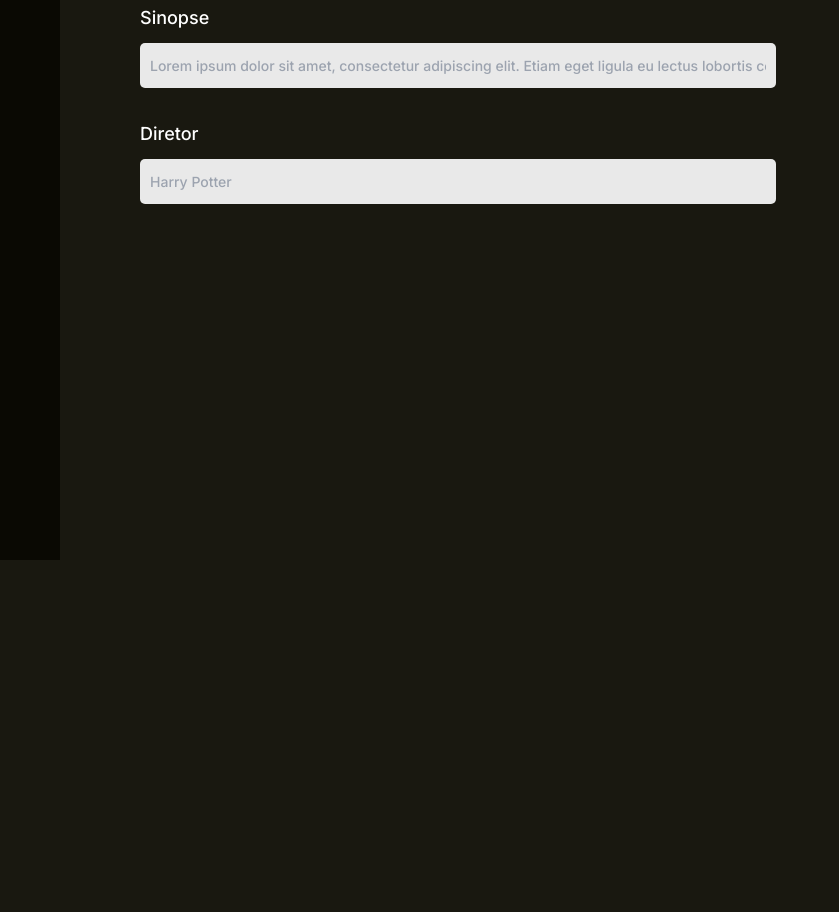
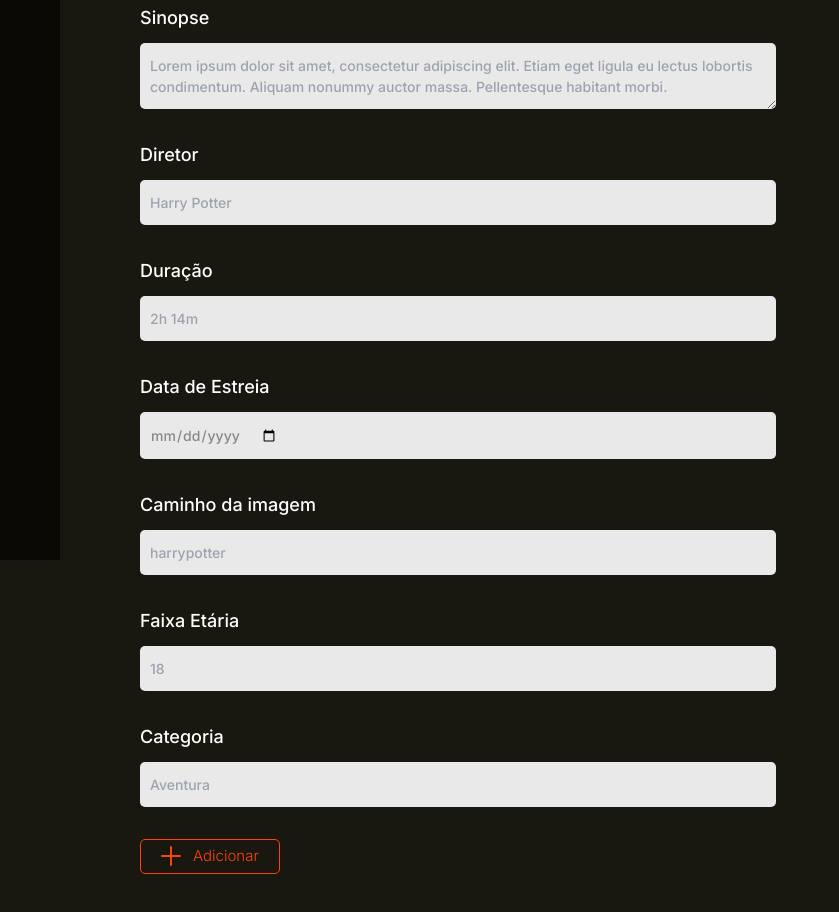
Before and after one commit to arthurfoschiani/SagaProject-web, a Next.js app: page /films/new in a window 1280 px wide. Shown: the part 240-1152 px from the top of the page, without its empty margins (0-839 px from the left). Before the commit the page ends 800 px from the top, so only its background shows below. Built offline with nearby package versions, Linux system fonts and the light colour scheme.

Commit message:
feat(): Implementa cadastro de filmes

```diff
--- a/next.config.js
+++ b/next.config.js
@@ -2,3 +2,9 @@
 const nextConfig = {}
 
 module.exports = nextConfig
+
+module.exports = {
+    experimental: {
+        serverActions: true,
+    },
+}
--- a/package.json
+++ b/package.json
@@ -14,6 +14,7 @@
     "postcss": "8.4.30",
     "react": "18.2.0",
     "react-dom": "18.2.0",
+    "react-hot-toast": "^2.4.1",
     "tailwindcss": "3.3.3"
   }
 }
--- /dev/null
+++ b/src/actions/films.js
@@ -0,0 +1,23 @@
+"use server"
+
+import { revalidatePath } from "next/cache"
+
+export async function create(data){
+    const url = "http://localhost:8080/filmes"
+
+    const options = {
+        method: "POST",
+        body: JSON.stringify(Object.fromEntries(data)),
+        headers: {
+            "Content-Type": "application/json"
+        }
+    }
+
+    const resp = await fetch(url, options)
+
+    console.log(resp)
+
+    if (resp.status !== 201) return { error : "erro ao cadastrar"}
+
+    revalidatePath("/filmes")
+}
--- a/src/app/films/new/page.css
+++ b/src/app/films/new/page.css
@@ -24,39 +24,10 @@ section>article {
 }
 
 .new-film>form {
-    margin-top: 5vh;
+    margin: 5vh 0;
     width: 60%;
     display: flex;
     flex-direction: column;
     justify-content: space-between;
     gap: 4vh;
 }
-
-.new-film>form>.input-form {
-    display: flex;
-    flex-direction: column;
-    justify-content: center;
-    align-items: flex-start;
-    gap: 12px;
-    width: 100%;
-}
-
-.new-film>form>.input-form>p {
-    color: var(--White, #FFF);
-    font-size: 18px;
-    font-weight: 500;
-    width: 100%;
-}
-
-.new-film>form>.input-form>input {
-    display: flex;
-    padding: 12px 10px;
-    align-items: center;
-    color: #888;
-    font-size: 14px;
-    font-weight: 500;
-    border-radius: 5px;
-    background: #E9E9E9;
-    width: 100%;
-    border: none;
-}
--- a/src/app/films/new/page.jsx
+++ b/src/app/films/new/page.jsx
@@ -1,32 +1,54 @@
+"use client"
+
 import Image from "next/image";
+import { useRouter } from "next/navigation";
+
+import { create } from "@/actions/films";
 
 import './page.css';
 
+import iconAdd from 'public/assets/icons/icon_add.svg';
+
 import Navbar from '@/components/navbar/navbar';
+import Input from '@/components/input/input';
 import Button from '@/components/button/button';
+import toast from "react-hot-toast";
 
 export default function FilmManagement() {
+  const { push } = useRouter();
+
+  async function onSubmit(formData) {
+    const resp = await create(formData)
+
+    if (resp?.error) {
+      toast.error(resp.error)
+      return
+    }
+
+    push("/films")
+  }
+
   return (
     <main>
-      <Navbar/>
+      <Navbar />
       <section>
         <article className="new-film">
           <div className="header">
             <h2>Cadastro de filmes</h2>
           </div>
-          <form>
-            <div className="input-form">
-              <p>Título do filme</p>
-              <input placeholder="Harry Potter" />
-            </div>
-            <div className="input-form">
-              <p>Sinopse</p>
-              <input placeholder="Lorem ipsum dolor sit amet, consectetur adipiscing elit. Etiam eget ligula eu lectus lobortis condimentum. Aliquam nonummy auctor massa. Pellentesque habitant morbi." />
-            </div>
-            <div className="input-form">
-              <p>Diretor</p>
-              <input placeholder="Harry Potter" />
-            </div>
+          <form action={onSubmit}>
+            <Input name="titulo" label="Título do filme" placeholder="Harry Potter" />
+            <Input name="sinopse" label="Sinopse" placeholder="Lorem ipsum dolor sit amet, consectetur adipiscing elit. Etiam eget ligula eu lectus lobortis condimentum. Aliquam nonummy auctor massa. Pellentesque habitant morbi." typeInput="textearea" />
+            <Input name="diretor" label="Diretor" placeholder="Harry Potter" />
+            <Input name="duracao" label="Duração" placeholder="2h 14m" />
+            <Input name="dataEstreia" label="Data de Estreia" placeholder="21/12/2003" type="date" />
+            <Input name="caminhoBanner" label="Caminho da imagem" placeholder="harrypotter" />
+            <Input name="faixaEtaria" label="Faixa Etária" placeholder="18" type="number" />
+            <Input name="idCategoria" label="Categoria" placeholder="Aventura" type="number" />
+            <Button type="button">
+              <Image src={iconAdd} alt="" />
+              Adicionar
+            </Button>
           </form>
         </article>
       </section>
--- a/src/app/films/page.jsx
+++ b/src/app/films/page.jsx
@@ -18,7 +18,7 @@ import FilmCard from '@/components/film-card/film-card';
 async function carregarDados() {
   const url = "http://localhost:8080/filmes"
   try {
-    const resp = await fetch(url, { mode: 'cors' });
+    const resp = await fetch(url);
 
     if (resp.status !== 200) {
       alert("Erro ao buscar dados dos filmes");
@@ -32,8 +32,7 @@ async function carregarDados() {
   }
 }
 
-export default function Fims() {
-  ;
+export default function Films() {
   const [showModal, setShowModal] = useState(false);
   const [exit, setExit] = useState(false);
   const [filmes, setFilmes] = useState([]);
@@ -52,9 +51,9 @@ export default function Fims() {
       setExit(true);
       document.body.classList.remove('no-scroll');
       setTimeout(() => {
-        setShowModal(false), 200
-        setFilmeSelecionado(null);
-      });
+        setShowModal(false)
+        setFilmeSelecionado(null)
+      }, 200);
     }
   };
 
--- a/src/app/layout.js
+++ b/src/app/layout.js
@@ -1,17 +1,21 @@
 import './globals.css'
 import { Inter } from 'next/font/google'
+import { Toaster } from 'react-hot-toast'
 
 const inter = Inter({ subsets: ['latin'] })
 
 export const metadata = {
-  title: 'Create Next App',
-  description: 'Generated by create next app',
+  title: 'SagaProject',
+  description: 'Stream TV',
 }
 
 export default function RootLayout({ children }) {
   return (
     <html lang="en">
-      <body className={inter.className}>{children}</body>
+      <body className={inter.className}>
+        {children}
+        <Toaster position='bottom-right' />
+      </body>
     </html>
   )
 }
--- a/src/components/button/button.jsx
+++ b/src/components/button/button.jsx
@@ -2,10 +2,15 @@ import Link from "next/link";
 
 import './button.css';
 
-export default function Button({children, ...props}) {
+export default function Button({children, type="link", ...props}) {
     return (
+        (type === "link") ?
         <Link href="#" {...props} className="button">
             {children}
         </Link>
+        :
+        <button {...props} className="button">
+            {children}
+        </button>
     )
 }
--- a/src/components/input/input.css
+++ b/src/components/input/input.css
@@ -1,14 +1,28 @@
-.button {
-    display: inline-flex;
-    padding: 5px 20px;
+.input-form {
+    display: flex;
+    flex-direction: column;
+    justify-content: center;
+    align-items: flex-start;
+    gap: 12px;
+    width: 100%;
+}
+
+.input-form>p {
+    color: var(--White, #FFF);
+    font-size: 18px;
+    font-weight: 500;
+    width: 100%;
+}
+
+.input-form>input, .input-form>textarea {
+    display: flex;
+    padding: 12px 10px;
     align-items: center;
-    gap: 12px;
-
+    color: #888;
+    font-size: 14px;
+    font-weight: 500;
     border-radius: 5px;
-    border: 1px solid var(--Feature, #ff430a);
-
-    color: var(--Feature, #FF430A);
-    font-size: 15px;
-    font-weight: 300;
-    width: fit-content;
+    background: #E9E9E9;
+    width: 100%;
+    border: none;
 }
--- a/src/components/input/input.jsx
+++ b/src/components/input/input.jsx
@@ -1,11 +1,16 @@
 import Link from "next/link";
 
-import './button.css';
+import './input.css';
 
-export default function Button({children, ...props}) {
+export default function Button({ label, typeInput = "input", ...props }) {
     return (
-        <Link href="#" {...props} className="button">
-            {children}
-        </Link>
+        <div className="input-form">
+            <p>{label}</p>
+            {typeInput === "input" ?
+                <input {...props} />
+                :
+                <textarea {...props} />
+            }
+        </div>
     )
 }
```
Also changed, not shown: 1 other file (tests, documents, lock files or other folders).
